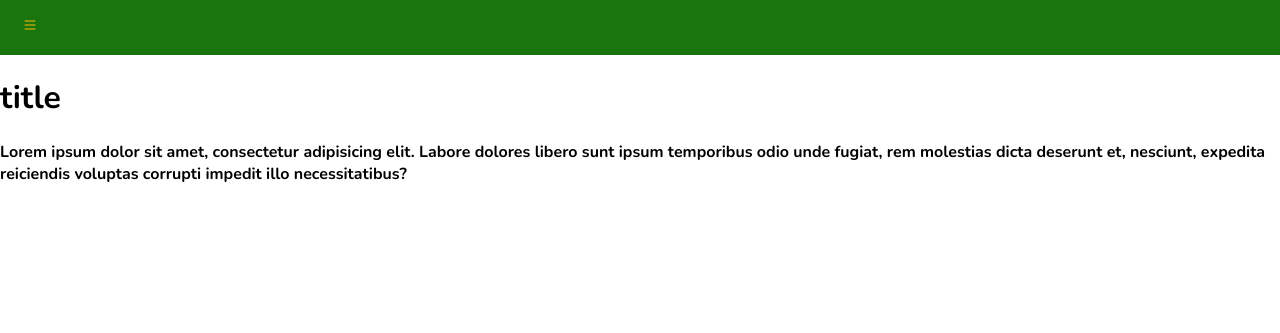
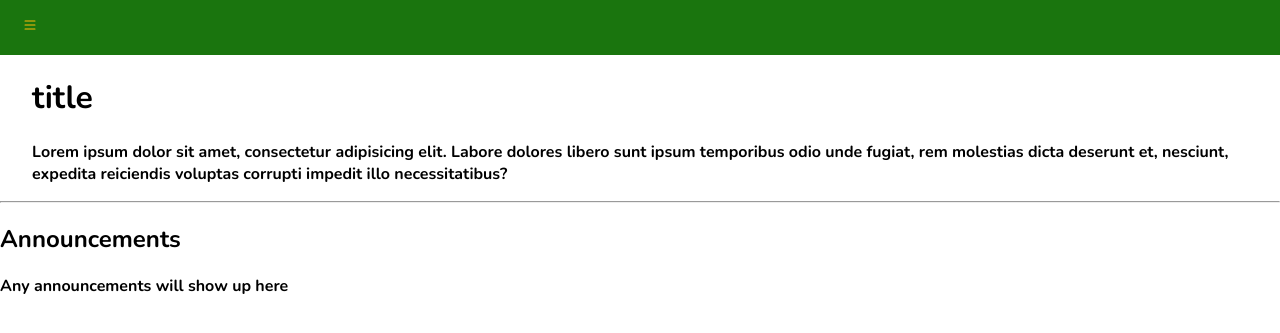
Before and after one commit to Js-cook/Knights-of-the-Tiber, a Django app: page /student_portal/ in a window 1280 px wide. Shown: the top 333 px of the page. Run offline with Django 3.2, Linux system fonts and the light colour scheme; data that the repository does not hold is empty.

Commit message:
ADD - CSS changes and updates to pages

```diff
--- a/student_portal/static/student_portal/student_styles.css
+++ b/student_portal/static/student_portal/student_styles.css
@@ -28,8 +28,8 @@ ul {
 li a {
   display: block;
   text-decoration: none;
-  padding-top: 1rem;
-  padding-bottom: 1rem;
+  padding: 1rem;
+/*   padding-bottom: 1rem; */
   color: #ffba0a;
 }
 li a:hover {
@@ -52,12 +52,7 @@ button {
 /* ------------------------------------- */
 /* Container for other content on page */
 .main-content {
-  display: inline;
-  width: 50%;
-  height: auto;
-  margin-right: 1.5rem;
-  margin-top: 2rem;
-  align-content: center;
+  padding-left: 2rem;
 }
 
 /* ------------------------------------- */
--- a/student_portal/templates/student_portal/dashboard.html
+++ b/student_portal/templates/student_portal/dashboard.html
@@ -40,9 +40,30 @@
       </ul>
     </div>
   </div>
-  <div class="main-content">
+</div>
+<div class="main-content">
     <h1>title</h1>
     <p>Lorem ipsum dolor sit amet, consectetur adipisicing elit. Labore dolores libero sunt ipsum temporibus odio unde fugiat, rem molestias dicta deserunt et, nesciunt, expedita reiciendis voluptas corrupti impedit illo necessitatibus?</p>
   </div>
+<hr>
+<div class="announcements-block">
+  <h2>Announcements</h2>
+  {% if not announcements %}
+  <p>Any announcements will show up here</p>
+  {% else %}
+  {% for announcement in announcements %}
+  <div class="announcement">
+    <div class="announcement-header">
+      <h4>{{announcement.title}}</h4>
+      <p>{{announcement.date}} - {{announcement.sender}}</p>
+    </div>
+    <div class="announcement-body">
+      <p>{{announcement.contents}}</p>
+    </div>
+  </div>
+  {% endfor %}
+  {% endif %}
+
+
 </div>
 {% endblock %}
--- a/student_portal/views.py
+++ b/student_portal/views.py
@@ -1,9 +1,10 @@
 from django.shortcuts import render
 from .models import Announcement, MeetingMinute
 # Create your views here.
+
 def dashboard(request):
-  return render(request, "student_portal/dashboard.html")
-
+  announcements = Announcement.objects.all()
+  return render(request, "student_portal/dashboard.html", {"announcements": announcements})
 # Prolly going to remove this page and add it to dashboard
 def announcements(request):
   return render(request, "student_portal/announcements.html")
```
